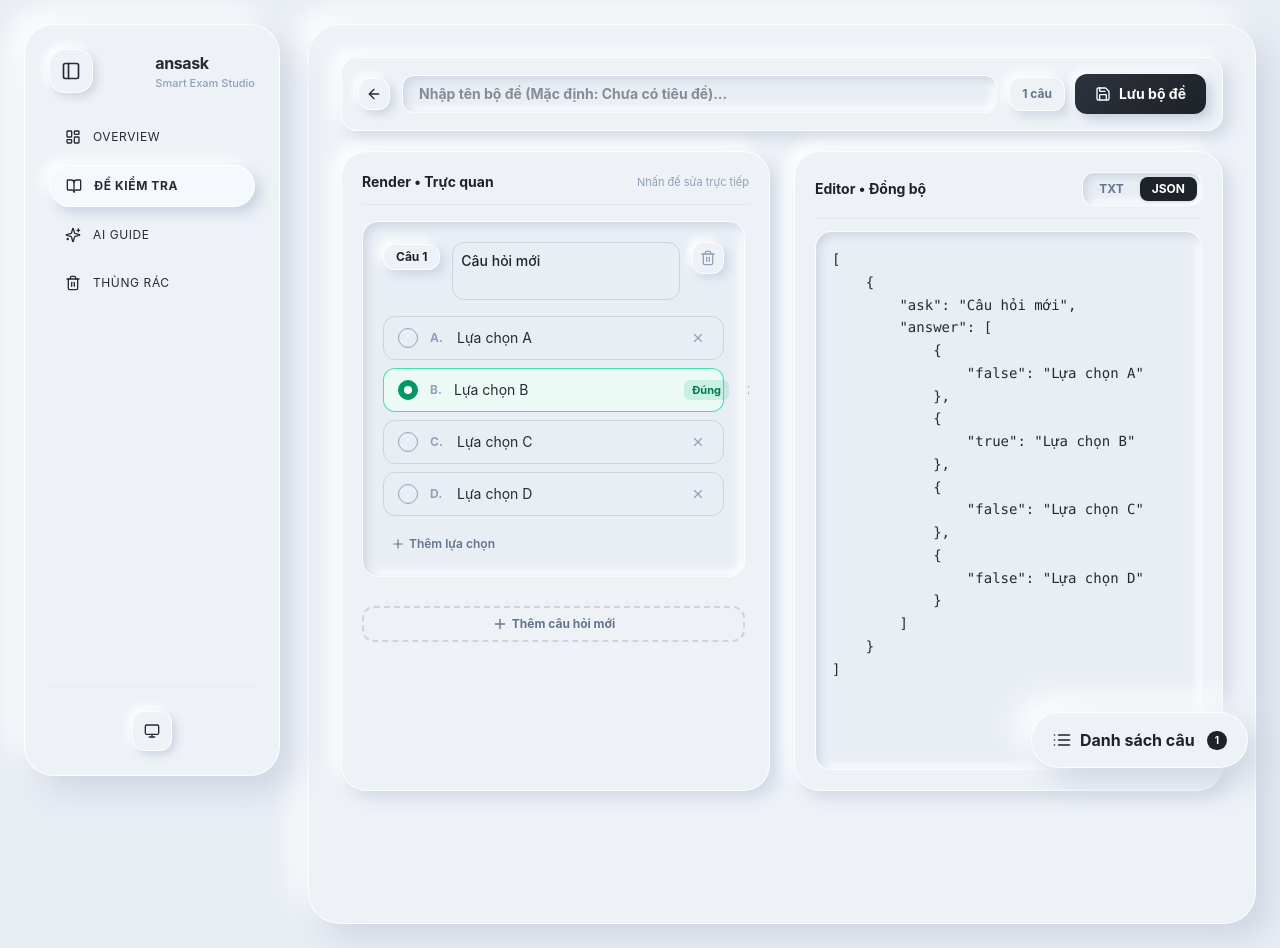
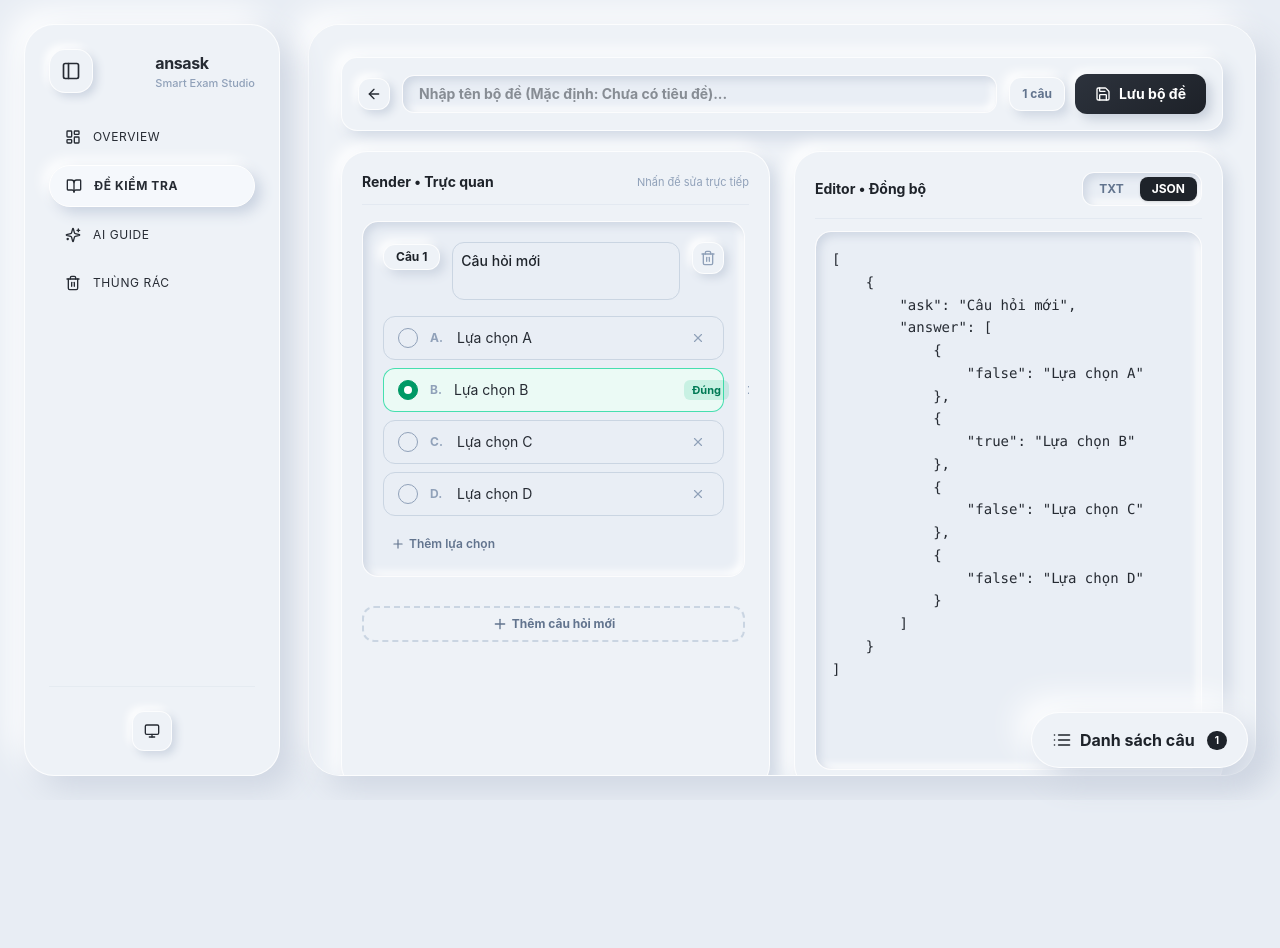
Before and after one commit to Hiennguyen278610/ansask-desktop, a React (Vite) app: page /#/subjects/1/exams/new in a window 1280 px wide. After the commit the page ends 800 px from the top, so only its background shows below. Built offline with nearby package versions, Linux system fonts and the light colour scheme.

Commit message:
fix(ui): tắt scroll toàn cục, chỉ scroll ở main; fix menu theme bị cắt

```diff
--- a/src/components/layout/AppShell.tsx
+++ b/src/components/layout/AppShell.tsx
@@ -3,9 +3,9 @@ import { Sidebar } from './Sidebar';
 
 export function AppShell() {
   return (
-    <div className="min-h-screen bg-app text-ink flex flex-col md:flex-row p-3 sm:p-6 gap-5 sm:gap-7 md:items-start">
+    <div className="h-screen overflow-hidden bg-app text-ink flex flex-col md:flex-row p-3 sm:p-6 gap-5 sm:gap-7">
       <Sidebar />
-      <main className="flex-1 w-full neu-shell rounded-[32px] p-5 sm:p-8 overflow-x-hidden flex flex-col gap-6 min-h-[calc(100vh-1.5rem)] sm:min-h-[calc(100vh-3rem)]">
+      <main className="flex-1 w-full h-full neu-shell rounded-[32px] p-5 sm:p-8 overflow-y-auto overflow-x-hidden flex flex-col gap-6">
         <Outlet />
       </main>
     </div>
--- a/src/components/layout/Sidebar.tsx
+++ b/src/components/layout/Sidebar.tsx
@@ -18,9 +18,8 @@ export function Sidebar() {
   ];
 
   return (
-    <div className="shrink-0 sticky top-3 sm:top-6 h-[calc(100vh-1.5rem)] sm:h-[calc(100vh-3rem)] w-full md:w-auto z-30">
     <aside
-        className={`neu-shell rounded-[30px] h-full flex flex-col justify-between transition-all duration-300 ease-in-out overflow-y-auto custom-scrollbar ${
+      className={`neu-shell rounded-[30px] shrink-0 h-full flex flex-col justify-between transition-all duration-300 ease-in-out z-40 ${
         sidebarOpen ? 'w-full md:w-64 p-6' : 'w-full md:w-20 p-4 items-center'
       }`}
     >
@@ -76,6 +75,5 @@ export function Sidebar() {
         <ThemeToggle collapsed={!sidebarOpen} />
       </div>
     </aside>
-    </div>
   );
 }
```
Also changed, not shown: 1 other file (tests, documents, lock files or other folders). Lines whose indentation alone changed are shown as unchanged.
